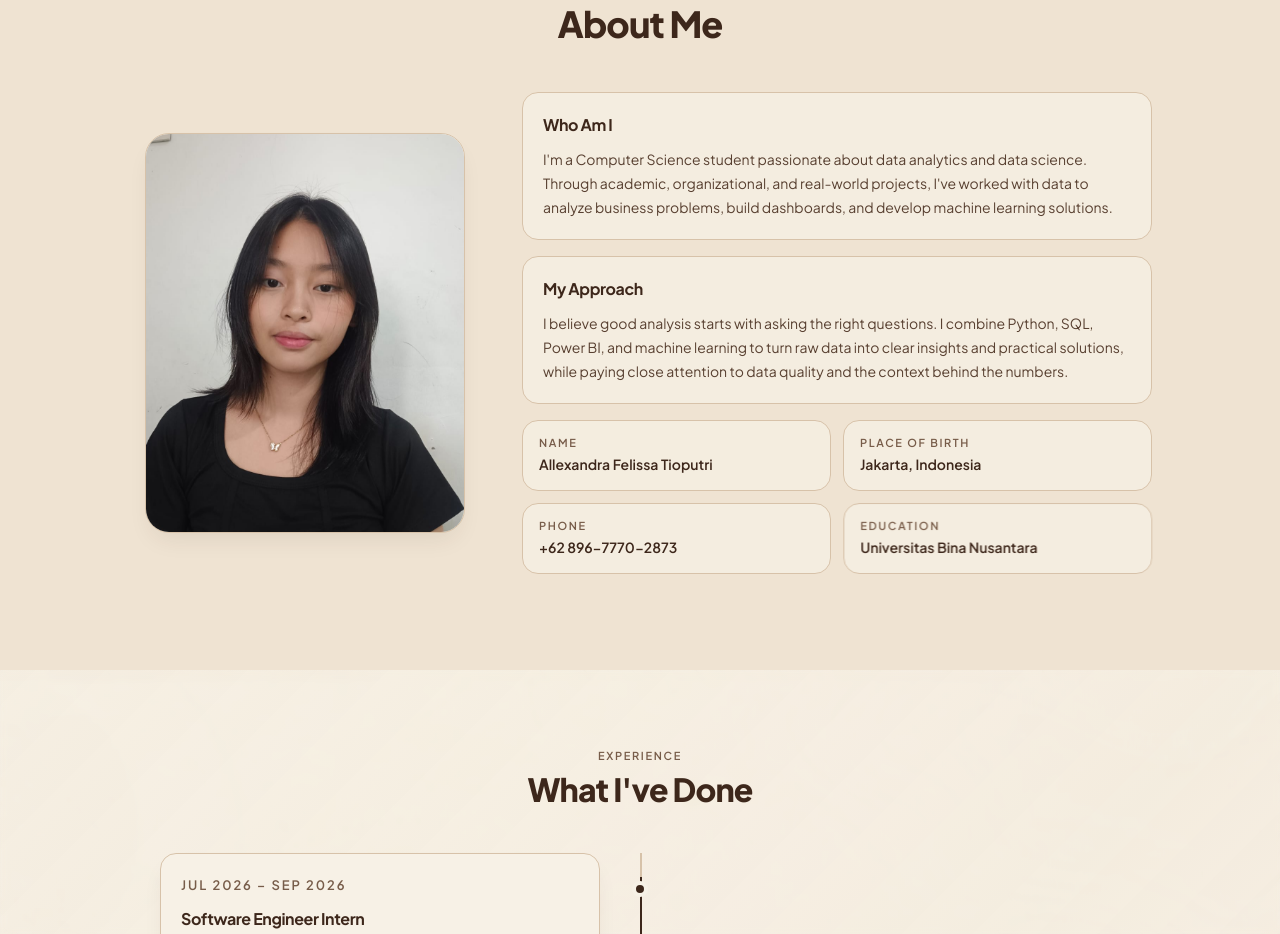
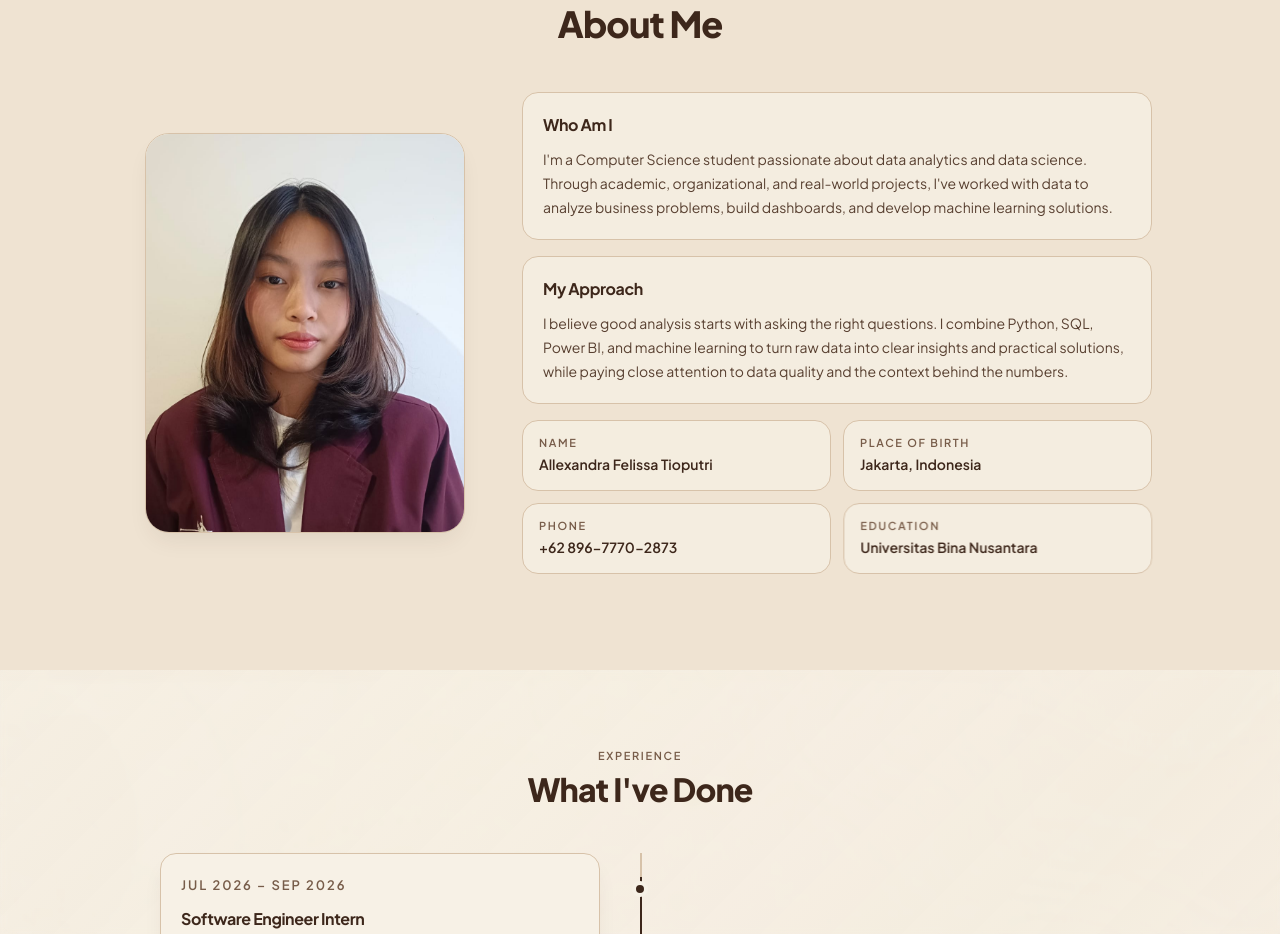
Before and after one commit to allexaFelissa/portofolio, a Next.js app: page / in a window 1280 px wide. Shown: the part 940-1874 px from the top of the page. Built offline with nearby package versions, Linux system fonts and the light colour scheme.

Commit message:
Update About portrait

```diff
--- a/src/content/site-content.ts
+++ b/src/content/site-content.ts
@@ -28,7 +28,7 @@ export const siteContent: SiteContent = {
     eyebrow: "DISCOVER",
     heading: "About Me",
     portrait: {
-      src: "/allexandra-profile.jpeg",
+      src: "/allexandra-profile-about.jpeg",
       alt: "Portrait of Allexandra Felissa Tioputri",
     },
     whoAmI:
```
Also changed, not shown: public/allexandra-profile-about.jpeg (added).
